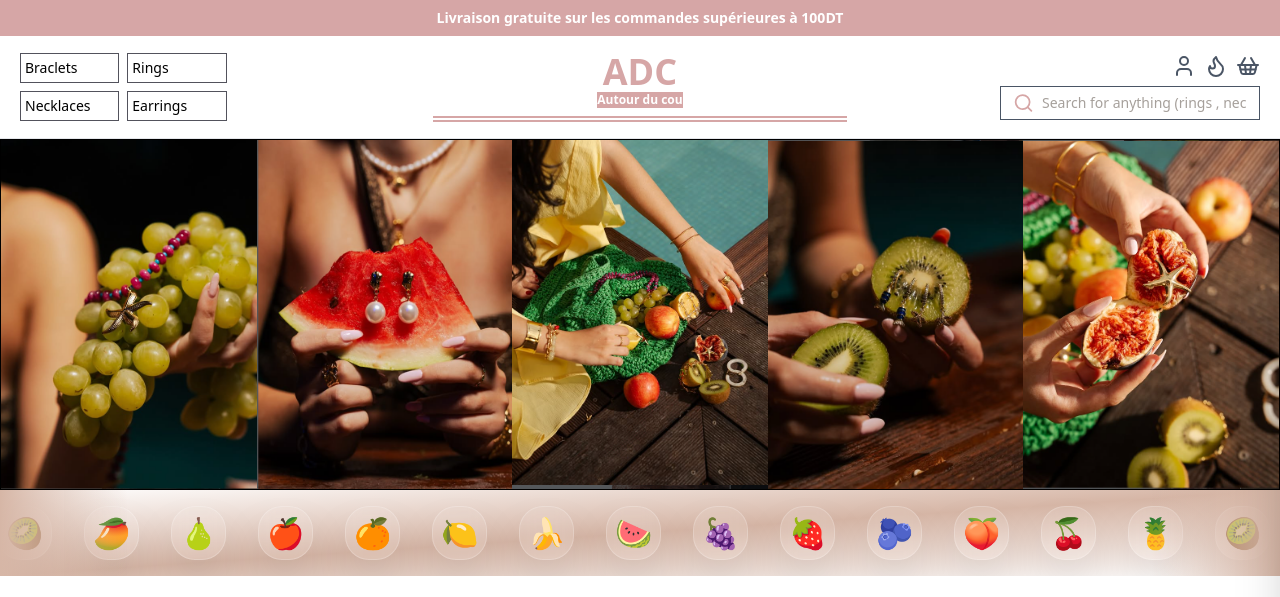
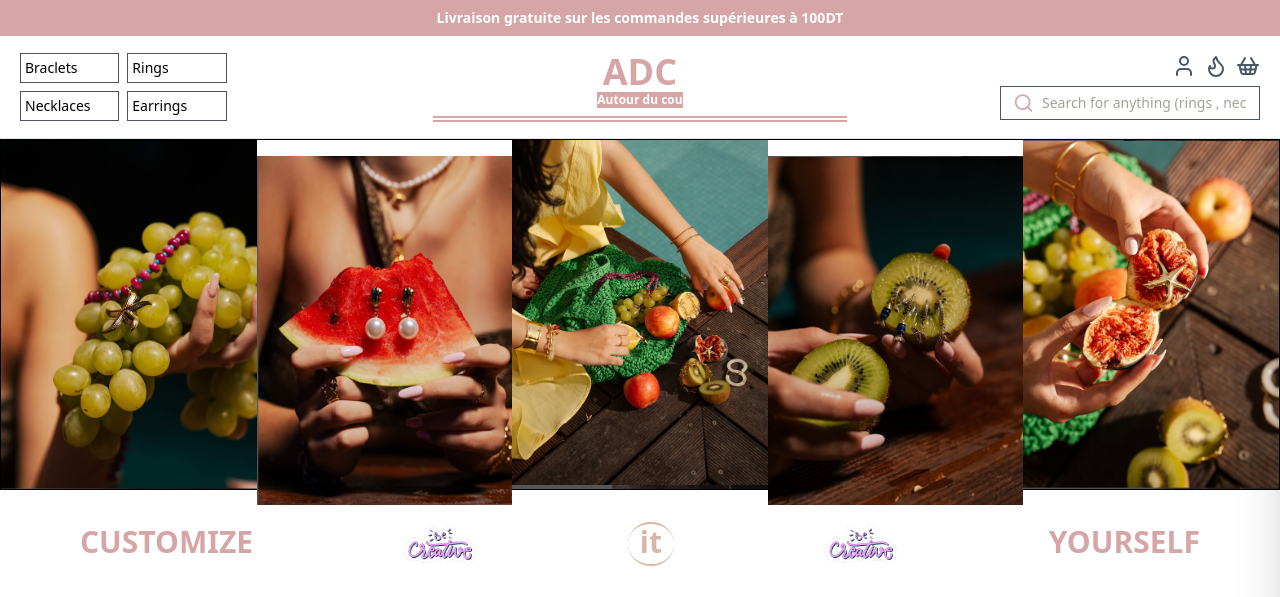
Before and after one commit to ba9hh/adc, a React (Vite) app in the folder frontend/: page / in a window 1280 px wide. Shown: the top 597 px of the page. Built offline with nearby package versions, Linux system fonts and the light colour scheme.

Commit message:
first commit

```diff
--- a/frontend/src/home/Home.jsx
+++ b/frontend/src/home/Home.jsx
@@ -11,7 +11,7 @@ const Home = () => {
     <>
       {/* <Header /> */}
       <UnderHeader />
-      <FruitScroll />
+      {/* <FruitScroll /> */}
       <Build />
       <Events />
       <Team />
--- a/frontend/src/home/UnderHeader.jsx
+++ b/frontend/src/home/UnderHeader.jsx
@@ -10,9 +10,9 @@ const UnderHeader = () => {
     <div className="md:px-0 mt-0">
       <div className="grid grid-cols-5 w-full border">
         <img src={aneb} className="w-full h-full" />
-        <img src={dele3} className="w-full h-full" />
+        <img src={dele3} className="w-full h-full mt-4" />
         <img src={fruits} className="w-full h-full" />
-        <img src={kiwi1} className="w-full h-full" />
+        <img src={kiwi1} className="w-full h-full mt-4" />
         <img src={karmous} className="w-full h-full" />
       </div>
     </div>
```
